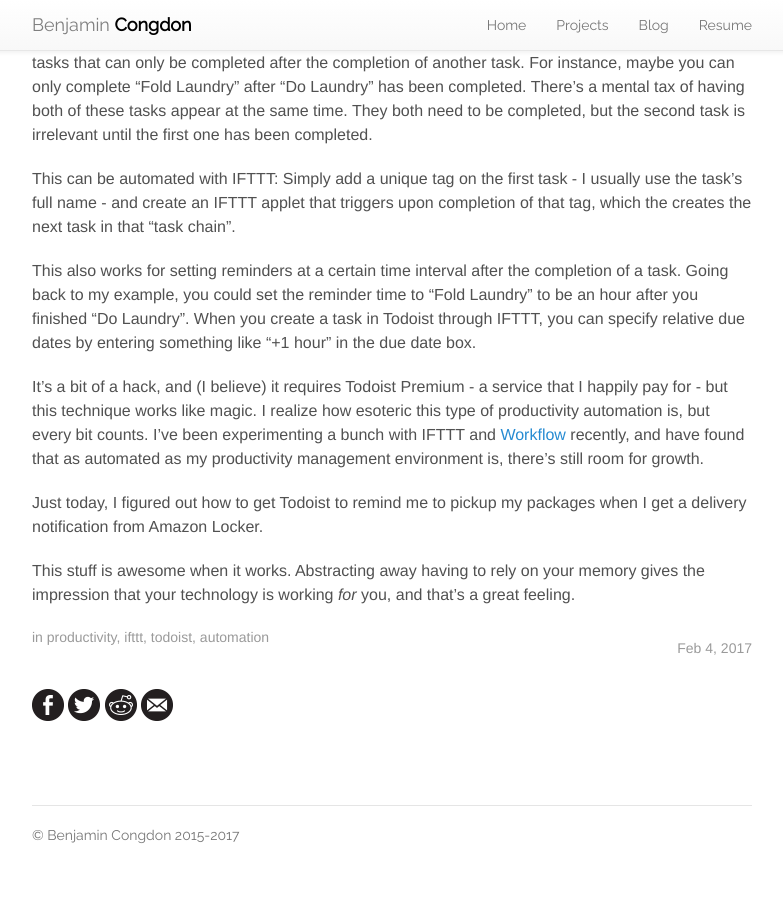
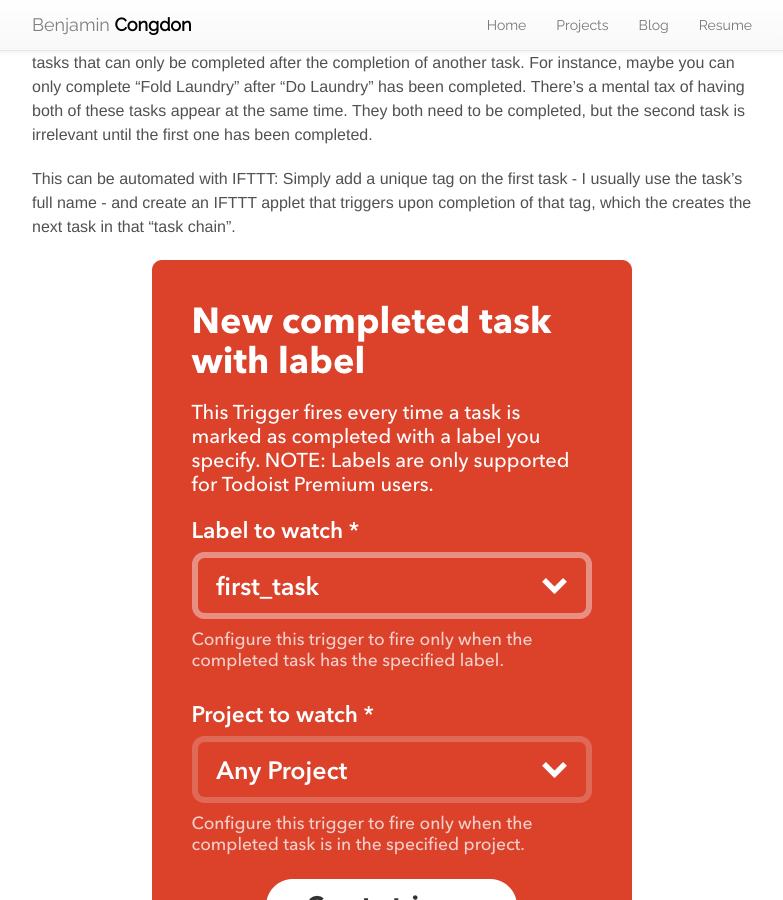
Before and after one commit to rhythmmec/bcongdon.github.io, a Jekyll site: the page built from _posts/2017-02-04-Task-Automation-with-Todoist-and-IFTTT.markdown, in a window 1280 px wide and 900 px high, scrolled down 514 px. Shown: the whole window, without its empty margins (248-1031 px from the left). Built offline with Jekyll 4.4.1, drawn with Linux system fonts in a browser that asks for light colours; nearby versions of some CDN libraries.

Commit message:
Add images to IFTTT post

```diff
--- a/_posts/2017-02-04-Task-Automation-with-Todoist-and-IFTTT.markdown
+++ b/_posts/2017-02-04-Task-Automation-with-Todoist-and-IFTTT.markdown
@@ -17,7 +17,11 @@
 
 This can be automated with IFTTT: Simply add a unique tag on the first task - I usually use the task's full name - and create an IFTTT applet that triggers upon completion of that tag, which the creates the next task in that "task chain".
 
+![Trigger Based on Task Tag](/img/ifttt_todoist/label_trigger.png){: class="blog-img" }
+
 This also works for setting reminders at a certain time interval after the completion of a task. Going back to my example, you could set the reminder time to "Fold Laundry" to be an hour after you finished "Do Laundry". When you create a task in Todoist through IFTTT, you can specify relative due dates by entering something like "+1 hour" in the due date box.
+
+![Relative Task Due Date](/img/ifttt_todoist/relative_timing.png){: class="blog-img" }
 
 It's a bit of a hack, and (I believe) it requires Todoist Premium - a service that I happily pay for - but this technique works like magic. I realize how esoteric this type of productivity automation is, but every bit counts. I've been experimenting a bunch with IFTTT and [Workflow](https://workflow.is/) recently, and have found that as automated as my productivity management environment is, there's still room for growth.
 
```
Also changed, not shown: img/ifttt_todoist/label_trigger.png (added), img/ifttt_todoist/relative_timing.png (added).
